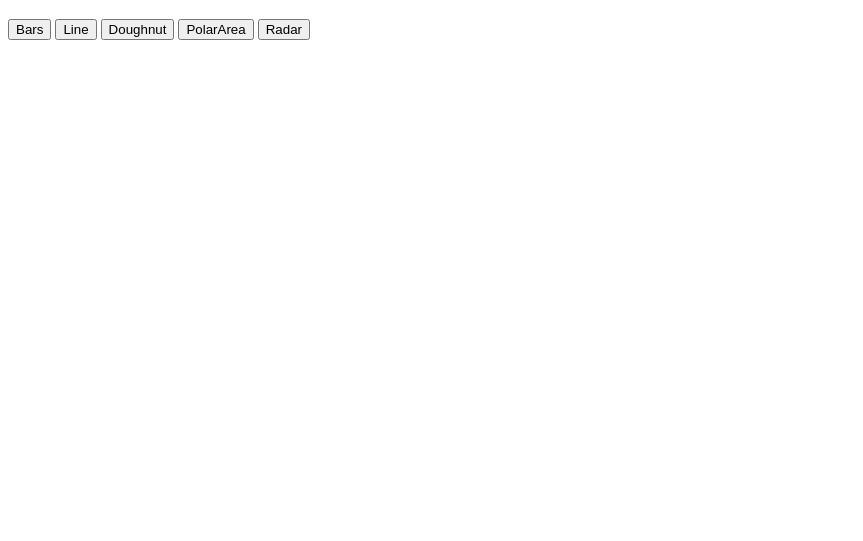
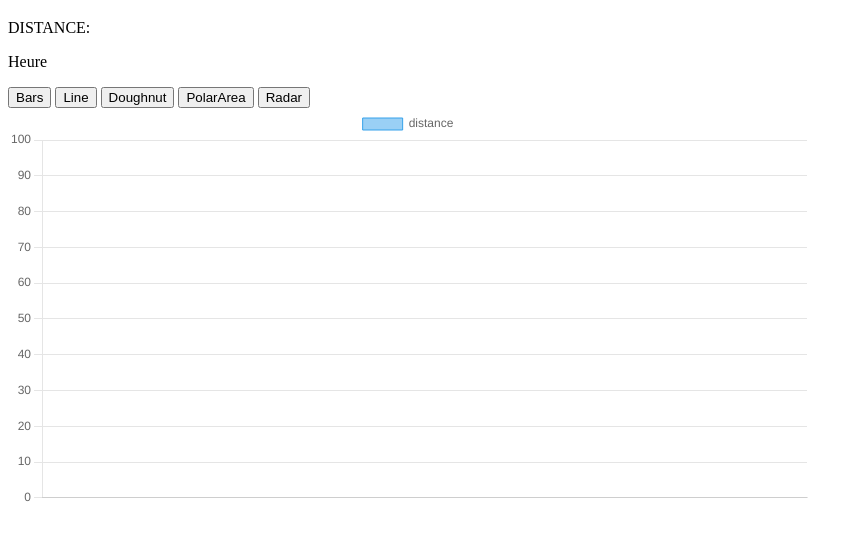
Before and after one commit to ImDimeh/Sonar_IHM, a website: page index.html in a window 1280 px wide. Shown: the part 61-602 px from the top of the page, without its empty margins (0-863 px from the left). Drawn offline with nearby package versions, Linux system fonts and the light colour scheme; no server answers.

Commit message:
final fix

```diff
--- a/index.html
+++ b/index.html
@@ -1,13 +1,21 @@
 <!DOCTYPE html>
 <html lang="en">
+
 <head>
   <meta charset="UTF-8">
   <meta name="viewport" content="width=device-width, initial-scale=1.0">
   <title>web interface</title>
   <link rel="stylesheet" href="style.css">
 </head>
+
 <body>
   <h1> web interface</h1>
+  <div>
+    <p class="Distance-Paragraphe">DISTANCE:</p>
+    <p></p>
+    <p class="Heure-Paragraphe">Heure</p>
+    <p></p>
+  </div>
   <div class="Chart-container">
     <div class="chart_types">
       <button onclick="CreateChart(data, labels, 'bar')">Bars</button>
@@ -20,35 +28,75 @@
     <canvas id="myChart"></canvas>
   </div>
   <script src="https://cdn.socket.io/4.7.5/socket.io.min.js"
-  integrity="sha384-2huaZvOR9iDzHqslqwpR87isEmrfxqyWOF7hr7BY6KG0+hVKLoEXMPUJw3ynWuhO" crossorigin="anonymous"></script>
+    integrity="sha384-2huaZvOR9iDzHqslqwpR87isEmrfxqyWOF7hr7BY6KG0+hVKLoEXMPUJw3ynWuhO"
+    crossorigin="anonymous"></script>
   <script src="https://cdn.jsdelivr.net/npm/chart.js"></script>
   <script>
-  const socket = io('http://localhost:3000');
-  console.log(socket);
+    const ctx = document.getElementById('myChart');
+    const listPos = [];
+    const labels = [];
+
+    let mychart;
+    let type;
+
+    mychart = new Chart(ctx, {
+      type: 'line',
+      data: {
+        labels: labels,
+        datasets: [{
+          label: 'distance',
+          data: listPos,
+          borderWidth: 1
+        }]
+      },
+      options: {
+         scales: {
+           y: {
+            beginAtZero: true ,
+            min : 0,
+            max : 100
+           }
+         }
+      }
+    });
+
+
+    const socket = io('https://sonar-ihm.onrender.com');
+
+    //console.log(socket);
     socket.on('connect', () => {
       console.log('Connected');
     });
     socket.on('Sendpos', (dataPos) => {
-      console.log("data" + dataPos.pos );
-      console.log(dataPos );
+
+      var paragrapheP = document.querySelector('.Distance-Paragraphe');
+      var paragrapheHeure = document.querySelector('.Heure-Paragraphe');
+      listPos.push(dataPos)
+
+      labels.push(new Date().toLocaleTimeString())
+      function addData(chart, data, label) {
+        chart.data.labels.push(label);
+        chart.data.datasets.forEach((dataset) => {
+          dataset.data.push(data);
         });
+        chart.update();
 
-    const ctx = document.getElementById('myChart');
-    const data = [12, 15, 3, 5, 2, 3, 11, 9, 13];
-    const labels = ['1', '2', '3', '4', '5', '6', '7', '8', '9'];
+      }
+      console.log(dataPos);
+      paragrapheP.textContent = "Distance : " + dataPos.position;
+      paragrapheHeure.textContent = "Heure : " + new Date().toLocaleTimeString();
+      console.log("Liste des positions : " + listPos);
+      console.log(labels);
+      addData(mychart, dataPos.position, new Date().toLocaleTimeString());
 
-    let mychart;
-
-    let type;
-
-
-    // websocket
+    });
 
 
 
 
-    /*function CreateChart(data, labels, type) {
+    function CreateChart(data, labels, type) {
       myChart.destroy();
+
       mychart = new Chart(ctx, {
         type: type,
         data: {
@@ -68,7 +116,7 @@
         }
       });
     }
-    CreateChart(data, labels, 'line')*/
+
 
 
 
@@ -76,4 +124,5 @@
 
   </script>
 </body>
+
 </html>
--- a/server.js
+++ b/server.js
@@ -49,7 +49,7 @@ app.post('/pos', (req, res) => {
   const pos = req.body
   console.log("pos")
   console.log(pos.position )
-  io.emit("Sendpos", pos)
+  io.emit("Sendpos", pos.position)
   // RECREER un chart
 
   //io.em it("Sendpos", pos)
```
Lines whose indentation alone changed are shown as unchanged.
